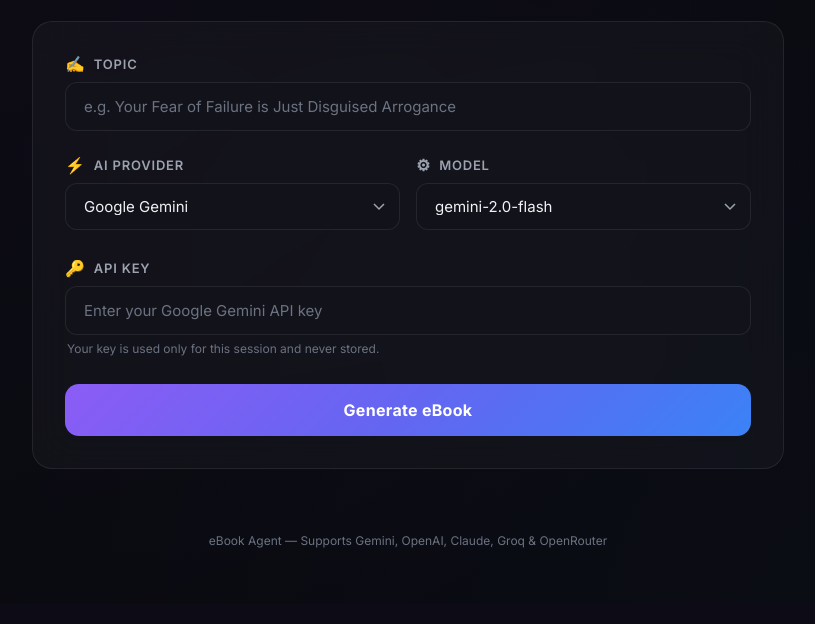
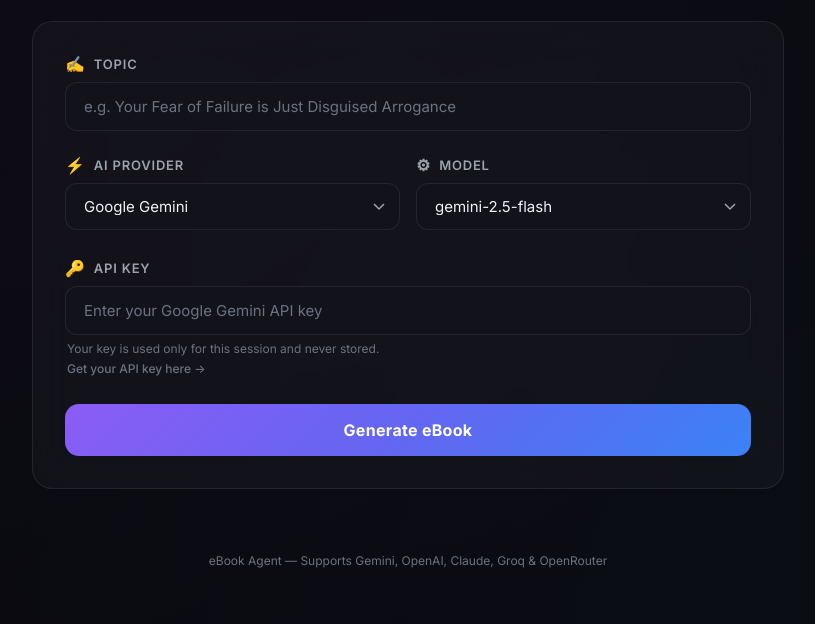
Before and after one commit to mizansyed101/ebook-agent-pdf, a Flask app: page / in a window 1280 px wide. Shown: the part 225-849 px from the top of the page, without its empty margins (232-1047 px from the left). Before the commit the page ends 773 px from the top, so only its background shows below. Run offline with Flask 3, Linux system fonts and the light colour scheme.

Commit message:
feat: add dynamic api key links and expand LLM models

```diff
--- a/app.py
+++ b/app.py
@@ -27,28 +27,33 @@ os.makedirs(OUTPUT_DIR, exist_ok=True)
 PROVIDERS = {
     "gemini": {
         "name": "Google Gemini",
-        "models": ["gemini-2.0-flash", "gemini-2.0-flash-lite", "gemini-1.5-flash"],
-        "placeholder": "Enter your Google Gemini API key"
+        "models": ["gemini-2.5-flash", "gemini-2.0-flash", "gemini-2.0-flash-lite", "gemini-1.5-flash", "gemini-1.5-pro", "gemini-2.0-pro-exp"],
+        "placeholder": "Enter your Google Gemini API key",
+        "api_key_url": "https://aistudio.google.com/app/apikey"
     },
     "openai": {
         "name": "OpenAI",
-        "models": ["gpt-4o-mini", "gpt-4o", "gpt-4.1-mini", "gpt-4.1-nano"],
-        "placeholder": "Enter your OpenAI API key (sk-...)"
+        "models": ["gpt-4o", "gpt-4o-mini", "o3-mini", "o1-mini", "gpt-4-turbo", "gpt-3.5-turbo"],
+        "placeholder": "Enter your OpenAI API key (sk-...)",
+        "api_key_url": "https://platform.openai.com/api-keys"
     },
     "anthropic": {
         "name": "Anthropic Claude",
-        "models": ["claude-sonnet-4-20250514", "claude-3-5-haiku-20241022"],
-        "placeholder": "Enter your Anthropic API key (sk-ant-...)"
+        "models": ["claude-3-7-sonnet-20250219", "claude-3-5-sonnet-20241022", "claude-3-5-haiku-20241022", "claude-3-opus-20240229"],
+        "placeholder": "Enter your Anthropic API key (sk-ant-...)",
+        "api_key_url": "https://console.anthropic.com/settings/keys"
     },
     "groq": {
         "name": "Groq",
-        "models": ["llama-3.3-70b-versatile", "llama-3.1-8b-instant", "mixtral-8x7b-32768"],
-        "placeholder": "Enter your Groq API key (gsk_...)"
+        "models": ["llama-3.3-70b-versatile", "llama-3.1-8b-instant", "mixtral-8x7b-32768", "deepseek-r1-distill-llama-70b", "gemma2-9b-it"],
+        "placeholder": "Enter your Groq API key (gsk_...)",
+        "api_key_url": "https://console.groq.com/keys"
     },
     "openrouter": {
         "name": "OpenRouter",
-        "models": ["google/gemini-2.0-flash-exp:free", "meta-llama/llama-3.3-70b-instruct:free", "deepseek/deepseek-chat-v3-0324:free"],
-        "placeholder": "Enter your OpenRouter API key (sk-or-...)"
+        "models": ["google/gemini-2.0-flash-exp:free", "meta-llama/llama-3.3-70b-instruct:free", "deepseek/deepseek-r1:free", "deepseek/deepseek-chat", "anthropic/claude-3.5-sonnet", "openai/o3-mini"],
+        "placeholder": "Enter your OpenRouter API key (sk-or-...)",
+        "api_key_url": "https://openrouter.ai/keys"
     }
 }
 
--- a/templates/index.html
+++ b/templates/index.html
@@ -79,7 +79,10 @@
                     placeholder="Enter your API key"
                     autocomplete="off"
                 >
-                <div class="form-hint" id="apiKeyHint">Your key is used only for this session and never stored.</div>
+                <div class="form-hint" id="apiKeyHint">
+                    Your key is used only for this session and never stored.<br>
+                    <a id="apiKeyLink" href="#" target="_blank" style="color: var(--primary); text-decoration: none; font-weight: 500; display: inline-block; margin-top: 5px;">Get your API key here &rarr;</a>
+                </div>
             </div>
 
             <button class="generate-btn" id="generateBtn" onclick="startGeneration()">
@@ -127,28 +130,33 @@
         const PROVIDERS = {
             gemini: {
                 name: "Google Gemini",
-                models: ["gemini-2.0-flash", "gemini-2.0-flash-lite", "gemini-1.5-flash"],
-                placeholder: "Enter your Google Gemini API key"
+                models: ["gemini-2.5-flash", "gemini-2.0-flash", "gemini-2.0-flash-lite", "gemini-1.5-flash", "gemini-1.5-pro", "gemini-2.0-pro-exp"],
+                placeholder: "Enter your Google Gemini API key",
+                apiKeyUrl: "https://aistudio.google.com/app/apikey"
             },
             openai: {
                 name: "OpenAI",
-                models: ["gpt-4o-mini", "gpt-4o", "gpt-4.1-mini", "gpt-4.1-nano"],
-                placeholder: "Enter your OpenAI API key (sk-...)"
+                models: ["gpt-4o", "gpt-4o-mini", "o3-mini", "o1-mini", "gpt-4-turbo", "gpt-3.5-turbo"],
+                placeholder: "Enter your OpenAI API key (sk-...)",
+                apiKeyUrl: "https://platform.openai.com/api-keys"
             },
             anthropic: {
                 name: "Anthropic Claude",
-                models: ["claude-sonnet-4-20250514", "claude-3-5-haiku-20241022"],
-                placeholder: "Enter your Anthropic API key (sk-ant-...)"
+                models: ["claude-3-7-sonnet-20250219", "claude-3-5-sonnet-20241022", "claude-3-5-haiku-20241022", "claude-3-opus-20240229"],
+                placeholder: "Enter your Anthropic API key (sk-ant-...)",
+                apiKeyUrl: "https://console.anthropic.com/settings/keys"
             },
             groq: {
                 name: "Groq",
-                models: ["llama-3.3-70b-versatile", "llama-3.1-8b-instant", "mixtral-8x7b-32768"],
-                placeholder: "Enter your Groq API key (gsk_...)"
+                models: ["llama-3.3-70b-versatile", "llama-3.1-8b-instant", "mixtral-8x7b-32768", "deepseek-r1-distill-llama-70b", "gemma2-9b-it"],
+                placeholder: "Enter your Groq API key (gsk_...)",
+                apiKeyUrl: "https://console.groq.com/keys"
             },
             openrouter: {
                 name: "OpenRouter",
-                models: ["google/gemini-2.0-flash-exp:free", "meta-llama/llama-3.3-70b-instruct:free", "deepseek/deepseek-chat-v3-0324:free"],
-                placeholder: "Enter your OpenRouter API key (sk-or-...)"
+                models: ["google/gemini-2.0-flash-exp:free", "meta-llama/llama-3.3-70b-instruct:free", "deepseek/deepseek-r1:free", "deepseek/deepseek-chat", "anthropic/claude-3.5-sonnet", "openai/o3-mini"],
+                placeholder: "Enter your OpenRouter API key (sk-or-...)",
+                apiKeyUrl: "https://openrouter.ai/keys"
             }
         };
 
@@ -174,8 +182,12 @@
                 modelSelect.appendChild(opt);
             });
 
-            // Update API key placeholder
+            // Update API key placeholder and link
             document.getElementById('apiKeyInput').placeholder = config.placeholder;
+            const apiKeyLink = document.getElementById('apiKeyLink');
+            if (apiKeyLink) {
+                apiKeyLink.href = config.apiKeyUrl;
+            }
         }
 
         // ========= MAIN FUNCTION =========
```
